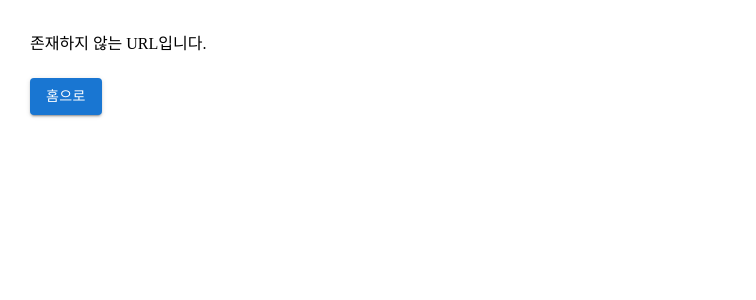
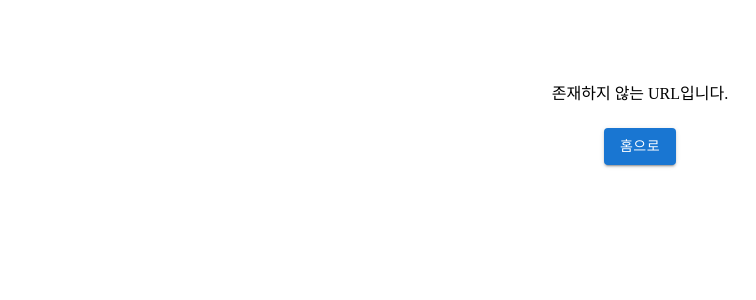
Before and after one commit to melonMochiRoll/reactjs, a React app: page / in a window 1280 px wide. Shown: the top 300 px of the page, without its empty margins (0-756 px from the left). Built offline with nearby package versions, Linux system fonts and the light colour scheme; a web font is replaced by a local one.

Commit message:
Modify styled

```diff
--- a/src/pages/NotFound/index.tsx
+++ b/src/pages/NotFound/index.tsx
@@ -1,17 +1,25 @@
-import { Button } from '@mui/material';
-import { Container } from '@Src/styles/common';
+import { Box, Button, Container } from '@mui/material';
 import React from 'react';
 import { Link } from 'react-router-dom';
 
 const NotFound = () => {
   return (
-    <Container>
-      <div>존재하지 않는 URL입니다.</div>
-      <Button
-        variant="contained"
-        component={Link}
-        to={'/login'}
-        sx={{ mt: 3 }}>홈으로</Button>
+    <Container maxWidth='sm' sx={{
+      width: 300,
+      p: 10,
+      mx: 'auto',
+      my: 0
+      }}>
+        <Box sx={{
+          textAlign: 'center'
+        }}>
+          <div>존재하지 않는 URL입니다.</div>
+          <Button
+            variant="contained"
+            component={Link}
+            to={'/'}
+            sx={{ mt: 3 }}>홈으로</Button>
+        </Box>
     </Container>
   )
 }
```
